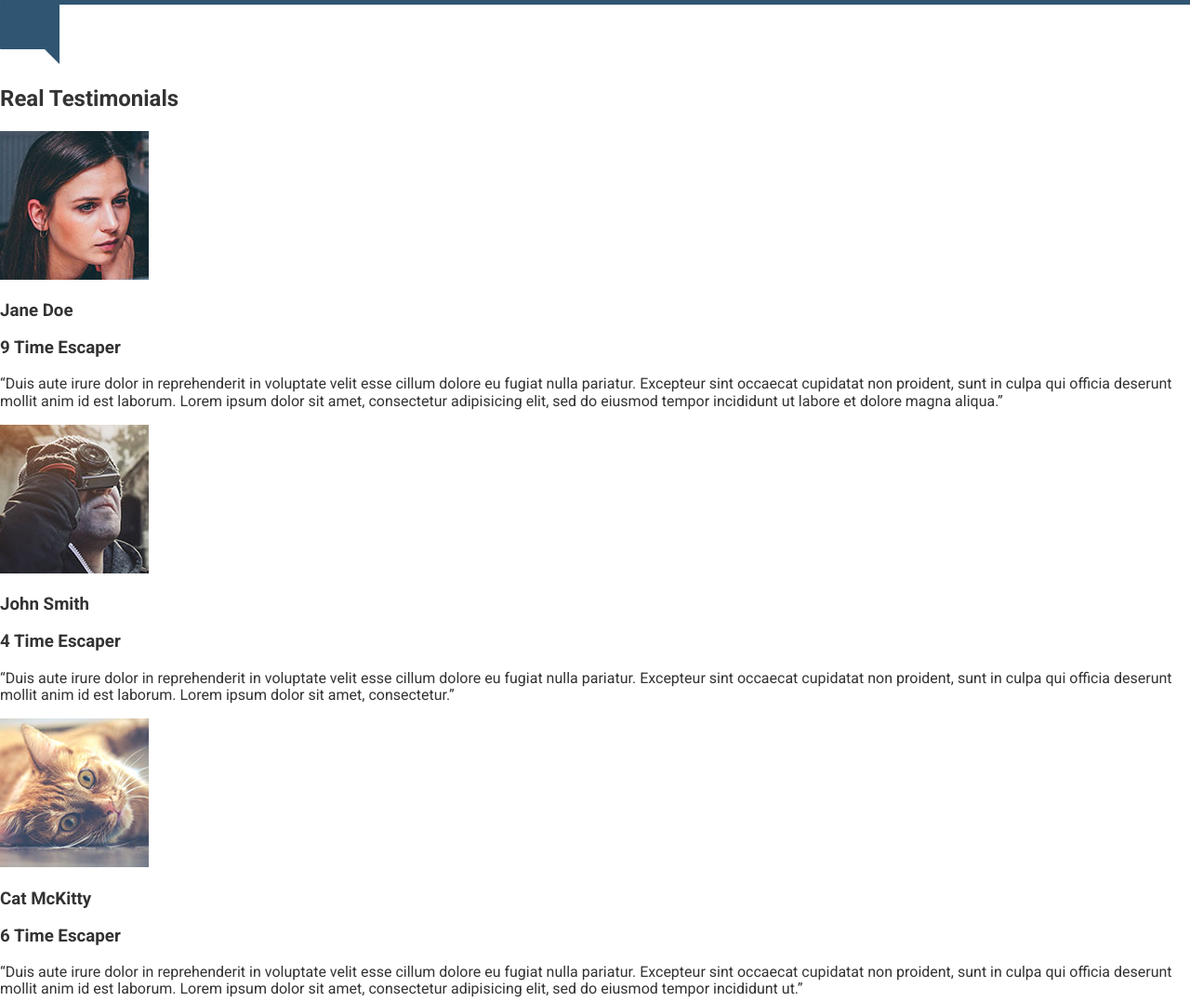
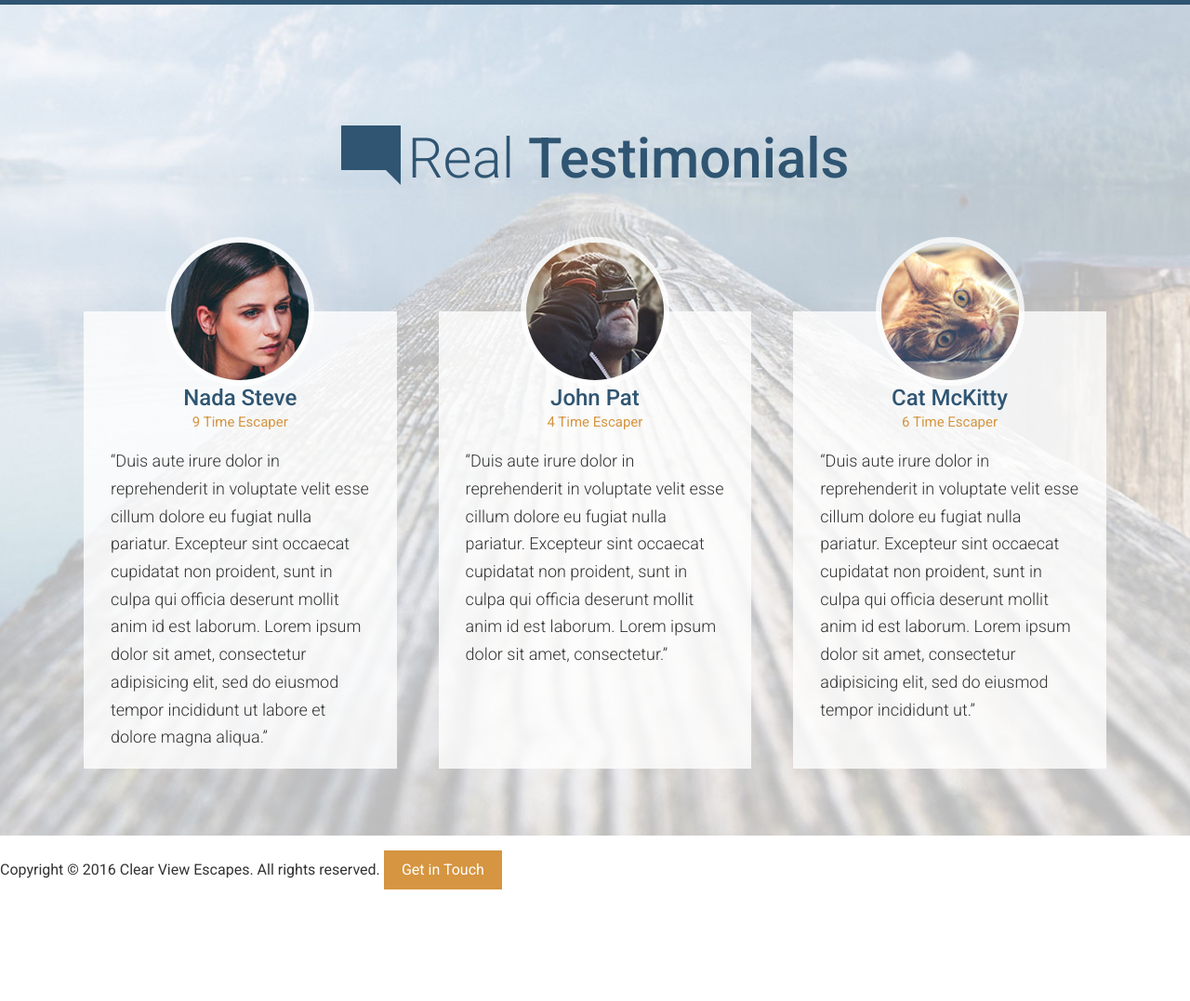
Before and after one commit to kanddilmoh29/travel, a website: page app/index.html in a window 1280 px wide. Shown: the part 3700-4777 px from the top of the page at 93% size. After the commit the page ends 4673 px from the top, so only its background shows below. Drawn offline with Linux system fonts and the light colour scheme.

Commit message:
complated testimonial sectioi

```diff
--- a/app/assets/styles/base/_mixins.css
+++ b/app/assets/styles/base/_mixins.css
@@ -11,7 +11,7 @@
 }
 
 @define-mixin atLarge {
-  @media (min-width: 1200px) {
+  @media (min-width: 1010px) {
     @mixin-content;
   }
 }
--- a/app/assets/styles/modules/_page-section.css
+++ b/app/assets/styles/modules/_page-section.css
@@ -4,9 +4,34 @@
 		padding: 4.5rem 0;
 	}
 
+	&--no-b-until-medium {
+		padding-bottom: 0;
 
+		@mixin atMedium {
+			padding: 4.5rem;
+		}
+	}
+
+	&--no-b-until-large {
+		padding-bottom: 0;
+
+		@mixin atLarge {
+			padding: 4.5rem;
+		}
+
+	}
 	&--blue {
 		background: $mainBlue;
 		color: #FFF;
 	}
+
+	&--testimonials {
+		background-color: #e0e6ef;
+
+
+		@mixin atMedium {
+		background: url('/assets/images/testimonials-bg.jpg') top center no-repeat;
+		background-size: cover;
+	}
+	}
 }
--- a/app/assets/styles/modules/_row.css
+++ b/app/assets/styles/modules/_row.css
@@ -15,12 +15,24 @@
 		padding-right: 100px;
 	}
 
-	&--guters-large {
+	&--gutters-small > div {
+		padding-right: 45px;
+	}
+
+	&--gutters-large {
 		margin-right: -100px;
 	}
 
 	&__b-margin-until-medium {
 		margin-bottom: 1rem;
+	}
+
+	&--t-padding {
+		padding-top: 80px;
+	}
+
+	&--gutters-small {
+		margin-right: -45px;
 	}
 
 	@mixin atMedium{
@@ -51,5 +63,18 @@
 	&__medium-8--smaller{
 		width: 63%;
 	}
+
 }
+
+	&--equal-height-at-medium {
+		@mixin atMedium {
+			display: flex;
+		}
+
+		& > div {
+			float: none;
+			display: flex;
+		}
+	}
+
 }
--- a/app/assets/styles/modules/_section-title.css
+++ b/app/assets/styles/modules/_section-title.css
@@ -11,6 +11,10 @@
 		font-weight: 500;
 	}
 
+	&--blue {
+		color: $mainBlue;
+	}
+
 	&__icon {
 		margin-right: .5rem;
 		display: block;
@@ -19,6 +23,8 @@
 		margin-bottom: .6rem;
 
 		@mixin atSmall {
+			position: relative;
+			top: 8px;
 			margin-right: .5rem;
 			margin-left: 0;
 			margin-bottom: 0;
--- /dev/null
+++ b/app/assets/styles/modules/_testimonial.css
@@ -0,0 +1,42 @@
+.testimonial {
+	background-color: rgba(255, 255, 255, .8);
+	padding: 0 18px 1px 18px;
+	margin-bottom: 98px;
+
+	@mixin atMedium {
+		margin-bottom: 0;
+		padding: 0 1.812rem 1px 1.812rem;
+	}
+
+	&--last {
+		margin-bottom: 0;
+	}
+
+	&__photo {
+		border-radius: 80px;
+		overflow: hidden;
+		width: 160px;
+		height: 160px;
+		margin: 0 auto -80px auto;
+		position: relative;
+		top: -80px;
+		border-color: 6px solid rgba(255, 255, 255, .8);
+		border: 6px solid rgba(255, 255, 255, .8);
+	}
+
+	&__title {
+		color: $mainBlue;
+		text-align: center;
+		font-size: 1.5rem;
+		font-weight: 500;
+		margin: 0;
+	}
+
+	&__subtilte {
+		color: $mainOrange;
+		text-align: center;
+		font-weight: 400;
+		font-size: 0.937rem;
+		margin: 0.25rem 0 1rem 0;
+	}
+}
--- a/app/assets/styles/modules/_wrappert.css
+++ b/app/assets/styles/modules/_wrappert.css
@@ -9,6 +9,27 @@
 	&--medium {
 		max-width: 976px;
 	}
+
+	&--no-padding-until-medium {
+		padding-left: 0;
+		padding-right: 0;
+
+		@mixin atMedium{
+		padding-left: 18px;
+		padding-right: 18px;
+		}
+	}
+
+	&--no-padding-until-large {
+		padding-left: 0;
+		padding-right: 0;
+
+		@mixin atLarge {
+		padding-left: 18px;
+		padding-right: 18px;
+		}
+	}
+
 
 	.wrappert {
 		padding-right: 0;
--- a/app/assets/styles/styles.css
+++ b/app/assets/styles/styles.css
@@ -11,3 +11,4 @@
 @import "/modules/_generic-contenent-container";
 @import "/modules/_section-title";
 @import "modules/_featur-item";
+@import "modules/_testimonial";
--- a/app/index.html
+++ b/app/index.html
@@ -100,24 +100,45 @@
     </div>
   </div>
 
-  <div id="testimonials">
-    <img src="assets/images/icons/comment.svg">
-    <h2>Real Testimonials</h2>
+  <div id="testimonials" class="page-section page-section--no-b-until-medium page-section--testimonials">
+    <div class="wrappert wrappert--no-padding-until-medium">
+      <h2 class="section-title section-title--blue"><img class="section-title__icon" src="assets/images/icons/comment.svg">Real <strong>Testimonials</strong></h2>
 
-    <img src="assets/images/testimonial-jane.jpg">
-    <h3>Jane Doe</h3>
-    <h3>9 Time Escaper</h3>
-    <p>&ldquo;Duis aute irure dolor in reprehenderit in voluptate velit esse cillum dolore eu fugiat nulla pariatur. Excepteur sint occaecat cupidatat non proident, sunt in culpa qui officia deserunt mollit anim id est laborum. Lorem ipsum dolor sit amet, consectetur adipisicing elit, sed do eiusmod tempor incididunt ut labore et dolore magna aliqua.&rdquo;</p>
+      <div class="row row--gutters row--gutters-small generic-contenent-container row--t-padding row--equal-height-at-medium">
+        <div class="row__medium-4">
+          <div class="testimonial">
+            <div class="testimonial__photo">
+              <img sizes="160px" srcset="assets/images/testimonial-jane.jpg 160w, assets/images/testimonial-jane-hi-dpi.jpg 320w" alt="Nada">
+            </div>
+              <h3 class="testimonial__title">Nada Steve</h3>
+              <h4 class="testimonial__subtilte">9 Time Escaper</h3>
+              <p>&ldquo;Duis aute irure dolor in reprehenderit in voluptate velit esse cillum dolore eu fugiat nulla pariatur. Excepteur sint occaecat cupidatat non proident, sunt in culpa qui officia deserunt mollit anim id est laborum. Lorem ipsum dolor sit amet, consectetur adipisicing elit, sed do eiusmod tempor incididunt ut labore et dolore magna aliqua.&rdquo;</p>
+          </div>
+        </div>
 
-    <img src="assets/images/testimonial-john.jpg">
-    <h3>John Smith</h3>
-    <h3>4 Time Escaper</h3>
-    <p>&ldquo;Duis aute irure dolor in reprehenderit in voluptate velit esse cillum dolore eu fugiat nulla pariatur. Excepteur sint occaecat cupidatat non proident, sunt in culpa qui officia deserunt mollit anim id est laborum. Lorem ipsum dolor sit amet, consectetur.&rdquo;</p>
+        <div class="row__medium-4">
+          <div class="testimonial">
+            <div class="testimonial__photo">
+              <img sizes="160px" srcset="assets/images/testimonial-john.jpg 160w, assets/images/testimonial-john-hi-dpi.jpg 320w" alt="Jhon">
+            </div>
+              <h3 class="testimonial__title">John Pat</h3>
+              <h4 class="testimonial__subtilte">4 Time Escaper</h3>
+              <p>&ldquo;Duis aute irure dolor in reprehenderit in voluptate velit esse cillum dolore eu fugiat nulla pariatur. Excepteur sint occaecat cupidatat non proident, sunt in culpa qui officia deserunt mollit anim id est laborum. Lorem ipsum dolor sit amet, consectetur.&rdquo;</p>
+          </div>
+        </div>
 
-    <img src="assets/images/testimonial-cat.jpg">
-    <h3>Cat McKitty</h3>
-    <h3>6 Time Escaper</h3>
-    <p>&ldquo;Duis aute irure dolor in reprehenderit in voluptate velit esse cillum dolore eu fugiat nulla pariatur. Excepteur sint occaecat cupidatat non proident, sunt in culpa qui officia deserunt mollit anim id est laborum. Lorem ipsum dolor sit amet, consectetur adipisicing elit, sed do eiusmod tempor incididunt ut.&rdquo;</p>
+        <div class="row__medium-4">
+          <div class="testimonial testimonial--last">
+            <div class="testimonial__photo">
+              <img sizes="160px" srcset="assets/images/testimonial-cat.jpg 160w, assets/images/testimonial-cat-hi-dpi.jpg 320w" alt="Cat">
+            </div>
+              <h3 class="testimonial__title">Cat McKitty</h3>
+              <h4 class="testimonial__subtilte">6 Time Escaper</h3>
+              <p>&ldquo;Duis aute irure dolor in reprehenderit in voluptate velit esse cillum dolore eu fugiat nulla pariatur. Excepteur sint occaecat cupidatat non proident, sunt in culpa qui officia deserunt mollit anim id est laborum. Lorem ipsum dolor sit amet, consectetur adipisicing elit, sed do eiusmod tempor incididunt ut.&rdquo;</p>
+          </div>
+        </div>
+      </div>
+    </div>
   </div>
 
   <footer>
--- a/app/temp/styles/styles.css
+++ b/app/temp/styles/styles.css
@@ -540,6 +540,32 @@ a {
   max-width: 976px;
 }
 
+.wrappert--no-padding-until-medium {
+  padding-left: 0;
+  padding-right: 0;
+}
+
+@media (min-width: 800px) {
+
+  .wrappert--no-padding-until-medium {
+    padding-left: 18px;
+    padding-right: 18px;
+  }
+}
+
+.wrappert--no-padding-until-large {
+  padding-left: 0;
+  padding-right: 0;
+}
+
+@media (min-width: 1010px) {
+
+  .wrappert--no-padding-until-large {
+    padding-left: 18px;
+    padding-right: 18px;
+  }
+}
+
 .wrappert .wrappert {
   padding-right: 0;
   padding-left: 0;
@@ -567,9 +593,43 @@ a {
   }
 }
 
+.page-section--no-b-until-medium {
+  padding-bottom: 0;
+}
+
+@media (min-width: 800px) {
+
+  .page-section--no-b-until-medium {
+    padding: 4.5rem;
+  }
+}
+
+.page-section--no-b-until-large {
+  padding-bottom: 0;
+}
+
+@media (min-width: 1010px) {
+
+  .page-section--no-b-until-large {
+    padding: 4.5rem;
+  }
+}
+
 .page-section--blue {
   background: #2f5572;
   color: #FFF;
+}
+
+.page-section--testimonials {
+  background-color: #e0e6ef;
+}
+
+@media (min-width: 800px) {
+
+  .page-section--testimonials {
+    background: url('/assets/images/testimonials-bg.jpg') top center no-repeat;
+    background-size: cover;
+  }
 }
 
 .headline {
@@ -644,12 +704,24 @@ a {
   padding-right: 100px;
 }
 
-.row--guters-large {
+.row--gutters-small > div {
+  padding-right: 45px;
+}
+
+.row--gutters-large {
   margin-right: -100px;
 }
 
 .row__b-margin-until-medium {
   margin-bottom: 1rem;
+}
+
+.row--t-padding {
+  padding-top: 80px;
+}
+
+.row--gutters-small {
+  margin-right: -45px;
 }
 
 @media (min-width: 800px) {
@@ -680,6 +752,22 @@ a {
   .row__medium-8--smaller {
     width: 63%;
   }
+}
+
+@media (min-width: 800px) {
+
+  .row--equal-height-at-medium {
+    display: -webkit-box;
+    display: -ms-flexbox;
+    display: flex;
+  }
+}
+
+.row--equal-height-at-medium > div {
+  float: none;
+  display: -webkit-box;
+  display: -ms-flexbox;
+  display: flex;
 }
 
 .generic-contenent-container p {
@@ -717,6 +805,10 @@ a {
   font-weight: 500;
 }
 
+.section-title--blue {
+  color: #2f5572;
+}
+
 .section-title__icon {
   margin-right: .5rem;
   display: block;
@@ -728,6 +820,8 @@ a {
 @media (min-width: 530px) {
 
   .section-title__icon {
+    position: relative;
+    top: 8px;
     margin-right: .5rem;
     margin-left: 0;
     margin-bottom: 0;
@@ -776,3 +870,49 @@ a {
     text-align: left;
   }
 }
+
+.testimonial {
+	background-color: rgba(255, 255, 255, .8);
+	padding: 0 18px 1px 18px;
+	margin-bottom: 98px;
+}
+
+@media (min-width: 800px) {
+
+  .testimonial {
+    margin-bottom: 0;
+    padding: 0 1.812rem 1px 1.812rem;
+  }
+}
+
+.testimonial--last {
+  margin-bottom: 0;
+}
+
+.testimonial__photo {
+  border-radius: 80px;
+  overflow: hidden;
+  width: 160px;
+  height: 160px;
+  margin: 0 auto -80px auto;
+  position: relative;
+  top: -80px;
+  border-color: 6px solid rgba(255, 255, 255, .8);
+  border: 6px solid rgba(255, 255, 255, .8);
+}
+
+.testimonial__title {
+  color: #2f5572;
+  text-align: center;
+  font-size: 1.5rem;
+  font-weight: 500;
+  margin: 0;
+}
+
+.testimonial__subtilte {
+  color: #d59541;
+  text-align: center;
+  font-weight: 400;
+  font-size: 0.937rem;
+  margin: 0.25rem 0 1rem 0;
+}
```
